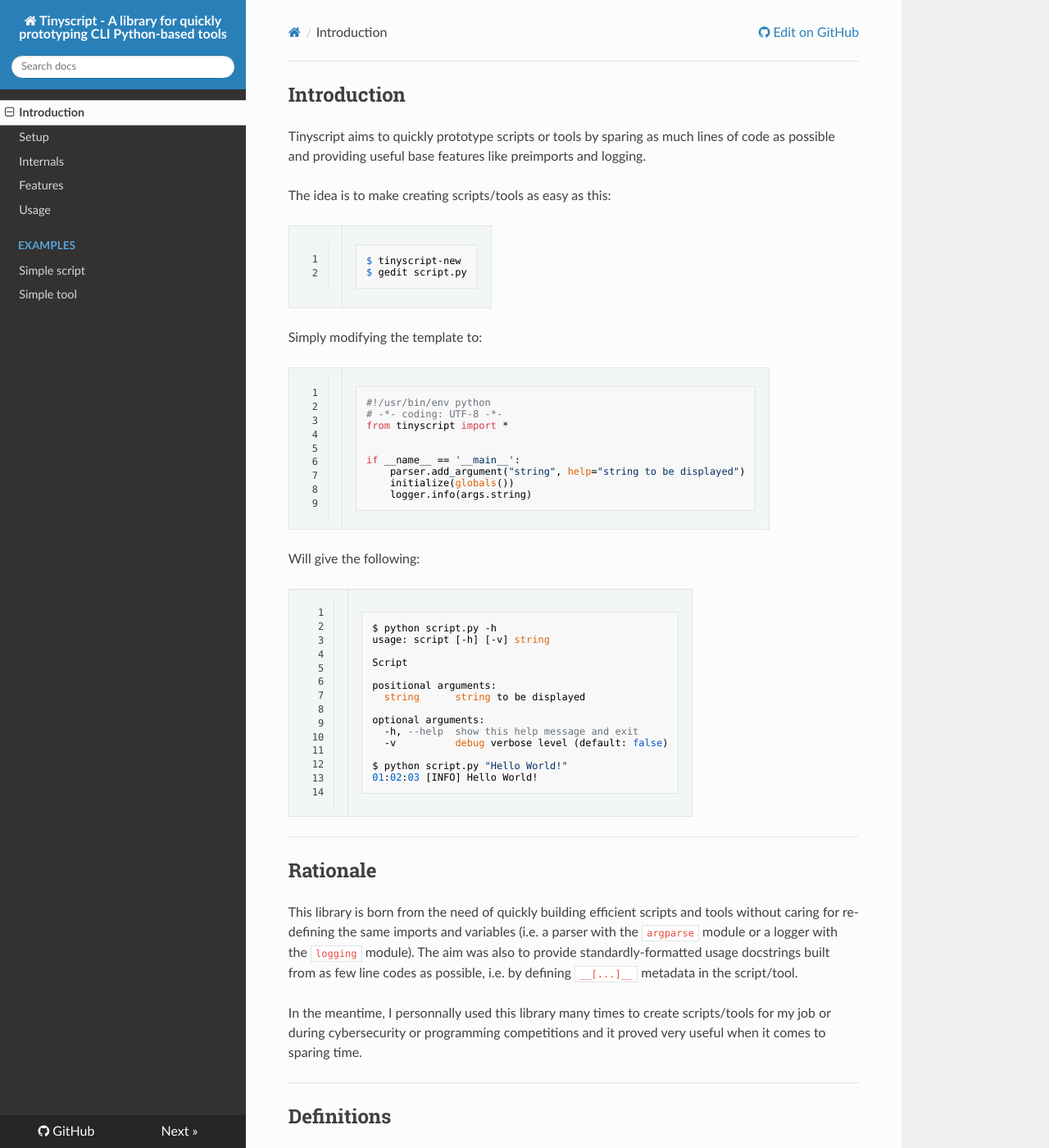
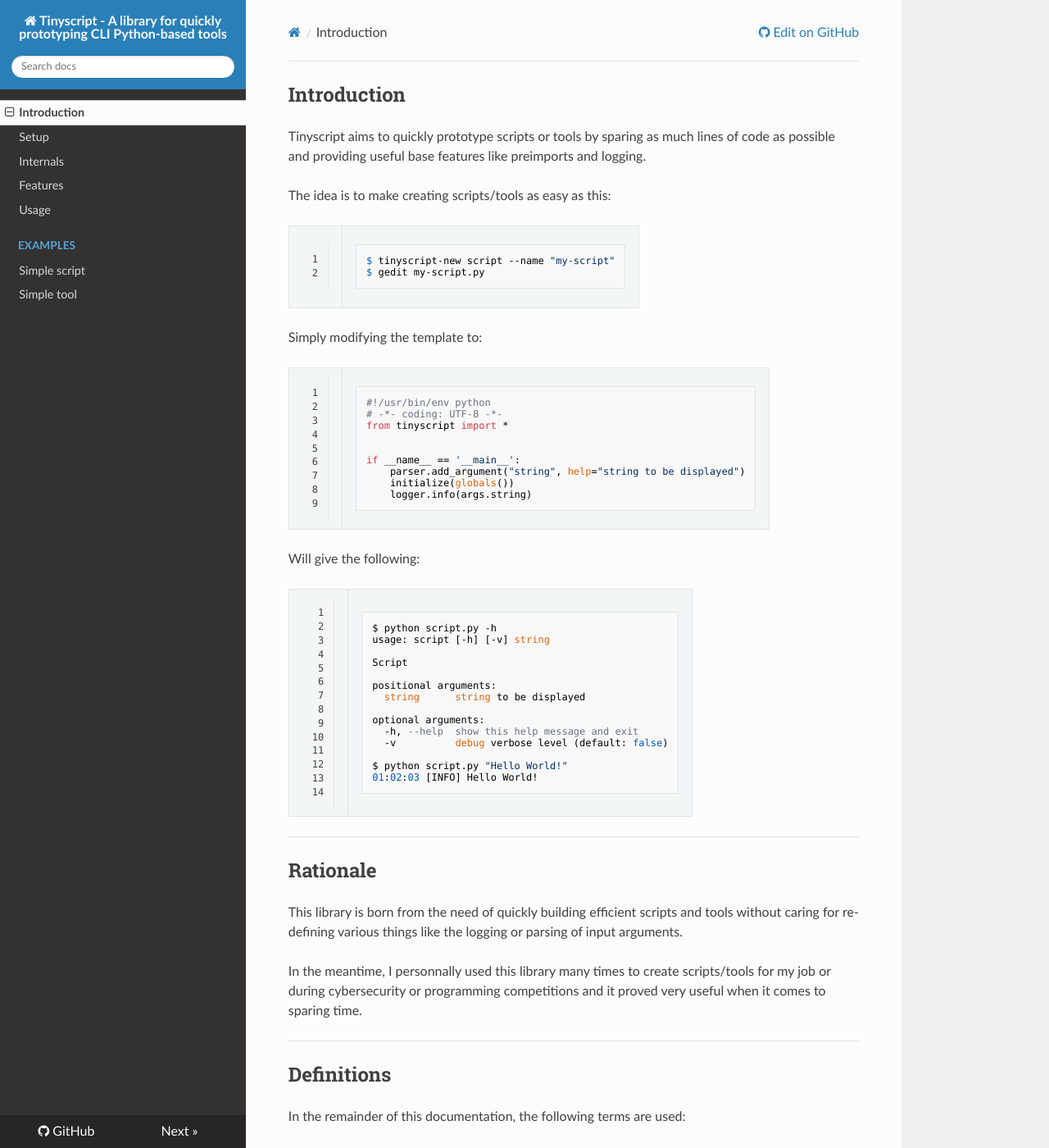
Before and after one commit to dhondta/python-tinyscript, an MkDocs documentation site: the page built from docs/index.md, in a window 1280 px wide and 1400 px high. Shown: the whole window at 82% size. Built offline with MkDocs 1.6.1, drawn with Linux system fonts in a browser that asks for light colours; nearby versions of some CDN libraries; old or Windows-style settings are respelled for this version of MkDocs.

Commit message:
Adaptation to docs/intro

````diff
--- a/docs/index.md
+++ b/docs/index.md
@@ -5,8 +5,8 @@
 The idea is to make creating scripts/tools as easy as this:
 
 ```sh
-$ tinyscript-new
-$ gedit script.py
+$ tinyscript-new script --name "my-script"
+$ gedit my-script.py
 ```
 
 Simply modifying the template to:
@@ -46,7 +46,7 @@
 
 ## Rationale
 
-This library is born from the need of quickly building efficient scripts and tools without caring for re-defining the same imports and variables (i.e. a parser with the `argparse` module or a logger with the `logging` module). The aim was also to provide standardly-formatted usage docstrings built from as few line codes as possible, i.e. by defining `__[...]__` metadata in the script/tool.
+This library is born from the need of quickly building efficient scripts and tools without caring for re-defining various things like the logging or parsing of input arguments.
 
 In the meantime, I personnally used this library many times to create scripts/tools for my job or during cybersecurity or programming competitions and it proved very useful when it comes to sparing time.
 
````
